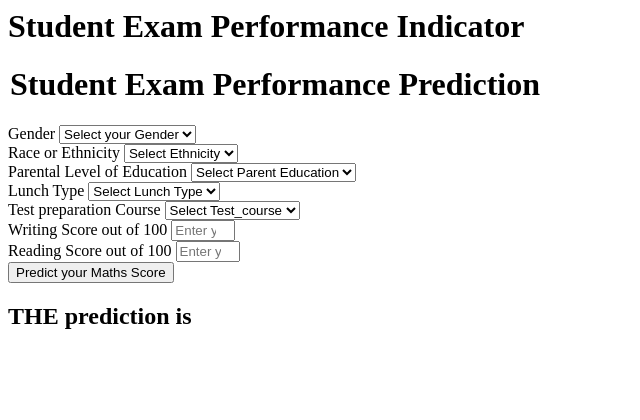
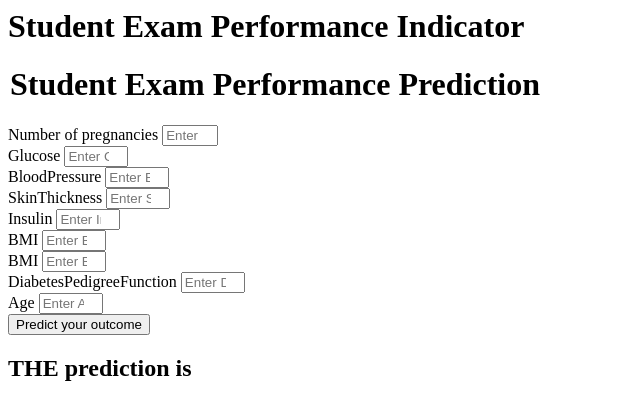
Before and after one commit to Fenishaprajapati/diabetes, a Flask app: page /predictdata in a window 1280 px wide. Shown: the top 420 px of the page, without its empty margins (0-640 px from the left). Run offline with Flask 3, Linux system fonts and the light colour scheme.

Commit message:
created home file

```diff
--- a/templates/home.html
+++ b/templates/home.html
@@ -8,101 +8,63 @@
         <h1>
             <legend>Student Exam Performance Prediction</legend>
         </h1>
+
         <div class="mb-3">
-            <label class="form-label">Gender</label>
-            <select class="form-control" name="gender" placeholder="Enter you Gender" required>
-                <option class="placeholder" selected disabled value="">Select your Gender</option>
-                <option value="male">
-                    Male
-                </option>
-                <option value="female">
-                    Female
-                </option>
-            </select>
+            <label class="form-label">Number of pregnancies</label>
+            <input class="form-control" type="number" name="Pregnancies"
+                placeholder="Enter Number of pregnancies" min='0' max='17' />
         </div>
+
         <div class="mb-3">
-            <label class="form-label">Race or Ethnicity</label>
-            <select class="form-control" name="ethnicity" placeholder="Enter you ethnicity" required>
-                <option class="placeholder" selected disabled value="">Select Ethnicity</option>
-                <option value="group A">
-                    Group A
-                </option>
-                <option value="group B">
-                    Group B
-                </option>
-                <option value="group C">
-                    Group C
-                </option>
-                <option value="group D">
-                    Group D
-                </option>
-                <option value="group E">
-                    Group E
-                </option>
-            </select>
+            <label class="form-label">Glucose</label>
+            <input class="form-control" type="number" name="Glucose"
+                placeholder="Enter Glucose (in mg/dL)" min='70' max='800' />
         </div>
+
         <div class="mb-3">
-            <label class="form-label">Parental Level of Education</label>
-            <select class="form-control" name="parental_level_of_education"
-                placeholder="Enter you Parent Education" required>
-                <option class="placeholder" selected disabled value="">Select Parent Education</option>
-                <option value="associate's degree">
-                    associate's degree
-                </option>
-                <option value="bachelor's degree">
-                    bachelor's degree
-                </option>
-                <option value="high school">
-                    high school
-                </option>
-                <option value="master's degree">
-                    master's degree
-                </option>
-                <option value="some college">
-                    some college
-                </option>
-                <option value="some high school">
-                    some high school
-                </option>
-            </select>
+            <label class="form-label">BloodPressure</label>
+            <input class="form-control" type="number" name="BloodPressure"
+                placeholder="Enter BloodPressure (in mmHg)" min='80' max='300' />
         </div>
+
         <div class="mb-3">
-            <label class="form-label">Lunch Type</label>
-            <select class="form-control" name="lunch" placeholder="Enter you Lunch" required>
-                <option class="placeholder" selected disabled value="">Select Lunch Type</option>
-                <option value="free/reduced">
-                    free/reduced
-                </option>
-                <option value="standard">
-                    standard
-                </option>
-            </select>
+            <label class="form-label">SkinThickness</label>
+            <input class="form-control" type="number" name="SkinThickness"
+                placeholder="Enter SkinThickness (in mm)" min='1' max='100' />
         </div>
+
         <div class="mb-3">
-            <label class="form-label">Test preparation Course</label>
-            <select class="form-control" name="test_preparation_course" placeholder="Enter you Course"
-                required>
-                <option class="placeholder" selected disabled value="">Select Test_course</option>
-                <option value="none">
-                    None
-                </option>
-                <option value="completed">
-                    Completed
-                </option>
-            </select>
+            <label class="form-label">Insulin</label>
+            <input class="form-control" type="number" name="Insulin"
+                placeholder="Enter Insulin (in µU/mL)" min='2' max='400' />
         </div>
+
         <div class="mb-3">
-            <label class="form-label">Writing Score out of 100</label>
-            <input class="form-control" type="number" name="writing_score"
-                placeholder="Enter your Writing score" min='0' max='100' />
+            <label class="form-label">BMI</label>
+            <input class="form-control" type="number" name="BMI"
+                placeholder="Enter BMI (Body Mass Index)" min='15' max='100' />
         </div>
+
         <div class="mb-3">
-            <label class="form-label">Reading Score out of 100</label>
-            <input class="form-control" type="number" name="reading_score"
-                placeholder="Enter your Reading Score" min='0' max='100' />
+            <label class="form-label">BMI</label>
+            <input class="form-control" type="number" name="BMI"
+                placeholder="Enter BMI (Body Mass Index)" min='15' max='100' />
         </div>
+
         <div class="mb-3">
-            <input class="btn btn-primary" type="submit" value="Predict your Maths Score" required />
+            <label class="form-label">DiabetesPedigreeFunction</label>
+            <input class="form-control" type="number" name="DiabetesPedigreeFunction"
+                placeholder="Enter DiabetesPedigreeFunction" min='1' max='100' />
+        </div>
+
+        <div class="mb-3">
+            <label class="form-label">Age</label>
+            <input class="form-control" type="number" name="Age"
+                placeholder="Enter Age" min='1' max='100' />
+        </div>
+
+        <div class="mb-3">
+            <input class="btn btn-primary" type="submit" value="Predict your outcome" required />
         </div>
     </form>
     <h2>
```
